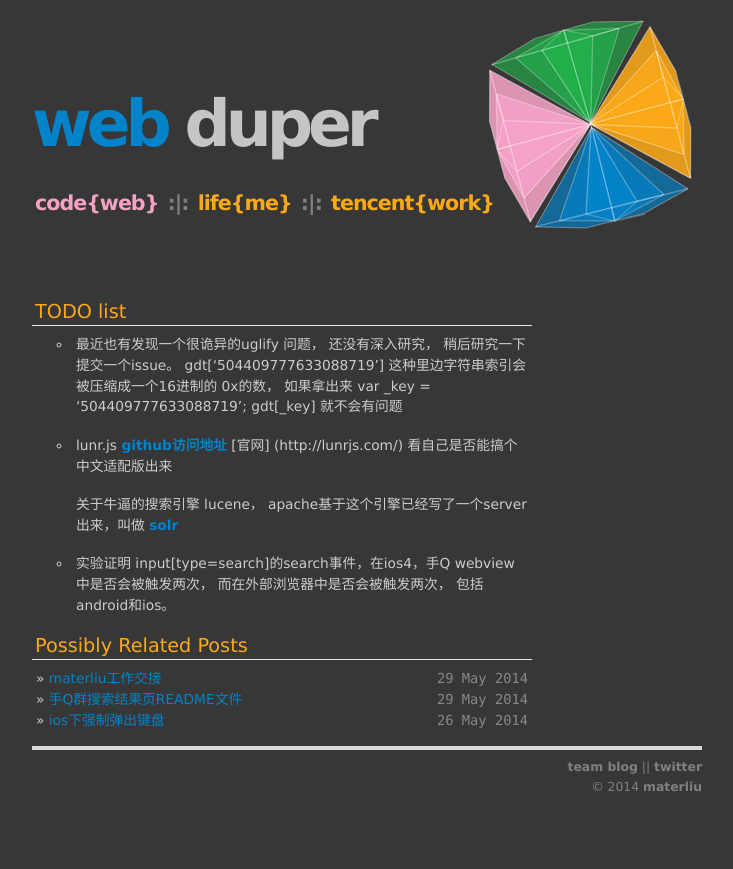
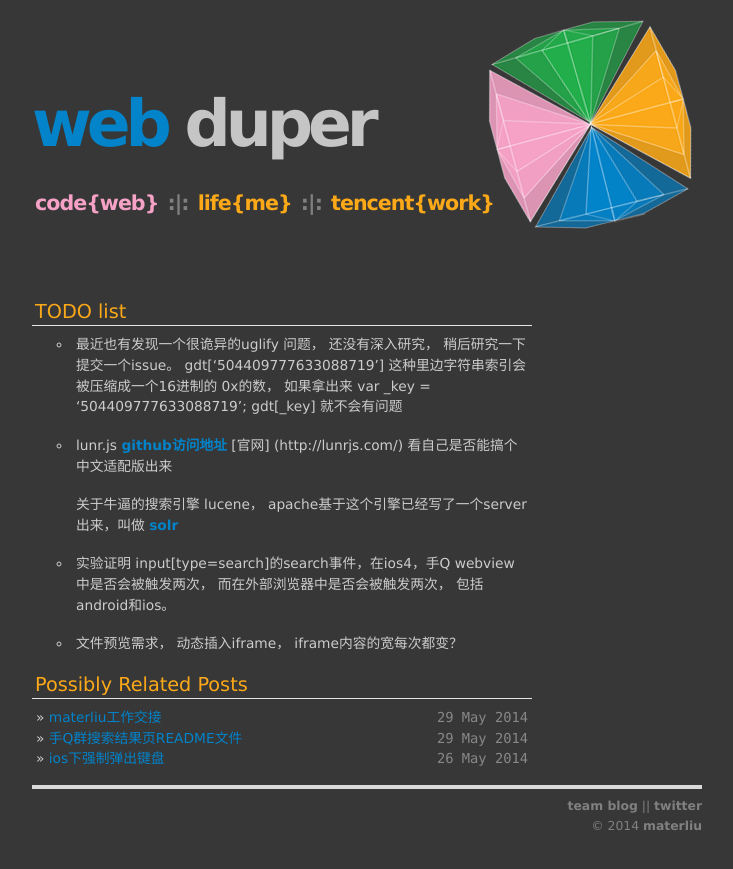
Before and after one commit to materliu/materliu.github.io, a Jekyll site: the page built from all/web/_posts/2014-04-10-TODO.md, in a window 1280 px wide. Shown: the top 869 px of the page, without its empty margins (273-1006 px from the left). Built offline with Jekyll 4.4.1, drawn with Linux system fonts in a browser that asks for light colours; Markdown is read by kramdown in place of the engine named in the settings.

Commit message:
add todo content !

```diff
--- a/all/web/_posts/2014-04-10-TODO.md
+++ b/all/web/_posts/2014-04-10-TODO.md
@@ -14,3 +14,5 @@ title: 2014-04-10-TODO-迫切需要解决的问题.md
     .com/apache/lucene-solr)
 
 * 实验证明 input[type=search]的search事件，在ios4，手Q webview中是否会被触发两次， 而在外部浏览器中是否会被触发两次， 包括android和ios。
+
+* 文件预览需求， 动态插入iframe， iframe内容的宽每次都变？
```
